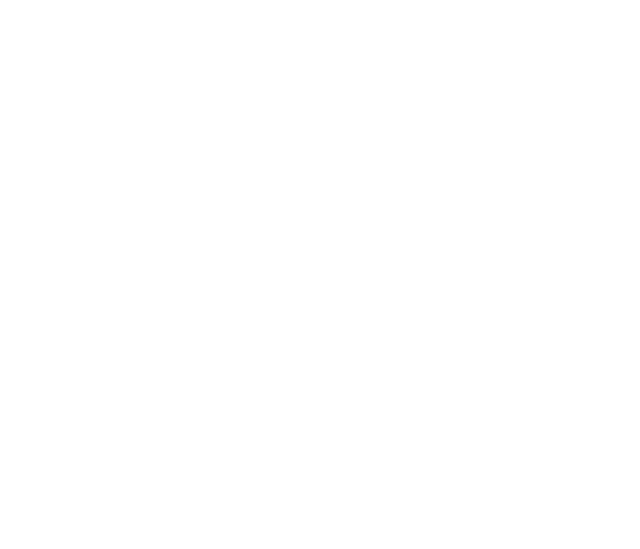
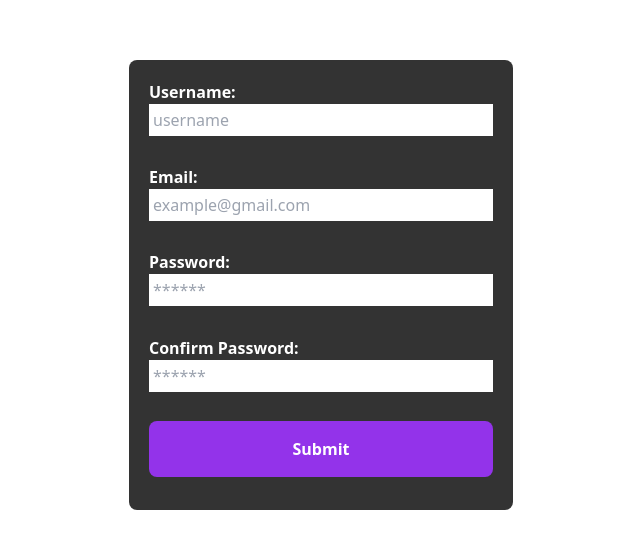
Before and after one commit to RobinSen2217/DADA-CON, a React (Vite) app: page /login in a window 1280 px wide. Before the commit this address had no page. Shown: the part 115-664 px from the top of the page, without its empty margins (319-959 px from the left). Built offline with nearby package versions, Linux system fonts and the light colour scheme; a web font is replaced by a local one.

Commit message:
added login page

```diff
--- a/src/App.jsx
+++ b/src/App.jsx
@@ -21,6 +21,7 @@
 import DadaFoot from "./Components/DadaFoot";
 import Devices from "./Components/Devices";
 import Device from "./Components/Device";
+import Login from "./Components/Login";
 
 function App() {
 
@@ -36,6 +37,11 @@
     <BakeServices/>
     <SubFooter/>
     <Footer/>
+    </>}/>
+
+    <Route exact path="/login" element={
+    <>
+    <Login/>
     </>}/>
 
     <Route exact path="/dada"
--- a/src/Components/ChatBot.jsx
+++ b/src/Components/ChatBot.jsx
@@ -53,7 +53,7 @@
         user:true,
         validator: (value) => {
             if (value==='BirdIsTheWord') {
-              navigate('/dada');
+              navigate('/login');
             }
             return true;
         },
--- a/src/Components/DadaHero.jsx
+++ b/src/Components/DadaHero.jsx
@@ -3,7 +3,7 @@
 
 function DadaHero() {
   return (
-    <div className=' text-white text-5xl font-extrabold'>
+    <div className=" text-white text-7xl flex items-end pb-3 pl-2 font-extrabold bg-[url('/bgcompressed.png')] h-[300px]">
 
           <Typewriter
             words={['Unseen.', 'Unheard.', 'Unmatched.']}
--- a/src/Components/DadaNav.jsx
+++ b/src/Components/DadaNav.jsx
@@ -15,7 +15,7 @@
     document.head.appendChild(link);
    }
    changeFavicon('/dadaLogo.png');
-  document.body.style.backgroundImage='linear-gradient(to bottom,#00004d,white)'
+  document.body.style.backgroundImage='linear-gradient(to bottom,#00004d,#adbed9)'
   document.title='DADA-CON'
   return (
     <div>
@@ -30,11 +30,8 @@
       {/* <Link className="mr-5 hover:text-gray-900 hover:cursor-pointer">Second Link</Link> */}
       <Link className="mr-5 hover:text-gray-900 hover:cursor-pointer" >Chat Room</Link>
     </nav>
-    <button className="inline-flex items-center bg-gray-100 border-0 py-1 px-3 focus:outline-none hover:bg-gray-200 rounded text-base mt-4 md:mt-0">Button
-      <svg fill="none" stroke="currentColor" strokeLinecap="round" strokeLinejoin="round" strokeWidth="2" className="w-4 h-4 ml-1" viewBox="0 0 24 24">
-        <path d="M5 12h14M12 5l7 7-7 7"></path>
-      </svg>
-    </button>
+    {/* <button className="inline-flex items-center bg-gray-100 border-0 py-1 px-3 focus:outline-none hover:bg-gray-200 rounded text-base mt-4 md:mt-0">Login
+    </button> */}
   </div>
 </header>
     </div>
--- /dev/null
+++ b/src/Components/Login.jsx
@@ -0,0 +1,108 @@
+import React, { useState } from 'react';
+
+const Login = () => {
+    // document.body.style.backgroundImage=''
+  const [formData, setFormData] = useState({
+    username: '',
+    email: '',
+    password: '',
+    confirmPassword: ''
+  })
+
+  const [errors, setErrors] = useState({})
+
+  const handleChange = (e) => {
+    const {name, value} = e.target;
+    setFormData({
+        ...formData, [name] : value
+    })
+  }
+
+  const handleSubmit = (e) => {
+    e.preventDefault()
+    const validationErrors = {}
+    if(!formData.username.trim()) {
+        validationErrors.username = "username is required"
+    }
+
+    if(!formData.email.trim()) {
+        validationErrors.email = "email is required"
+    } else if(!/\S+@\S+\.\S+/.test(formData.email)){
+        validationErrors.email = "email is not valid"
+    }
+
+    if(!formData.password.trim()) {
+        validationErrors.password = "password is required"
+    } else if(formData.password.length < 6){
+        validationErrors.password = "password should be at least 6 char"
+    }
+
+    if(formData.confirmPassword !== formData.password) {
+        validationErrors.confirmPassword = "password not matched"
+    }
+
+    setErrors(validationErrors)
+
+    if(Object.keys(validationErrors).length === 0) {
+        alert("Form Submitted successfully")
+    }
+
+  }
+
+  return (
+    <div className='flex justify-center items-center w-screen h-screen text-white'>
+        <form onSubmit={handleSubmit} className='h-[450px] w-96 bg-black/80 grid grid-cols-1 grid-rows-5 gap-y-4 rounded-lg p-5'>
+      <div>
+        <label className='block font-semibold '>Username:</label>
+        <input
+        className='w-full p-1 text-black'
+          type="text"
+          name="username"
+          placeholder='username'
+          autoComplete='off'
+          onChange={handleChange}
+        />
+          {errors.username && <span>{errors.username}</span>}
+      </div>
+      <div>
+        <label className='block font-semibold '>Email:</label>
+        <input
+        className='w-full p-1 text-black'
+          type="email"
+          name="email"
+          placeholder='example@gmail.com'
+          autoComplete='off'
+          onChange={handleChange}
+        />
+          {errors.email && <span>{errors.email}</span>}
+      </div>
+      <div>
+        <label className='block font-semibold '>Password:</label>
+        <input
+        className='w-full p-1 text-black'
+          type="password"
+          name="password"
+          placeholder='******'
+          onChange={handleChange}
+        />
+          {errors.password && <span>{errors.password}</span>}
+      </div>
+      <div>
+        <label className='block font-semibold'>Confirm Password:</label>
+        <input
+        className='w-full p-1 text-black'
+          type="password"
+          name="confirmPassword"
+          placeholder='******'
+          onChange={handleChange}
+        />
+          {errors.confirmPassword && <span>{errors.confirmPassword}</span>}
+      </div>
+      <button className='bg-purple-600 font-semibold text-white hover:bg-[#2980b9] rounded-lg h-14' type="submit">Submit</button>
+    </form>
+    </div>
+
+  );
+};
+
+export default Login;
```
Also changed, not shown: public/bgcompressed.png (added).
